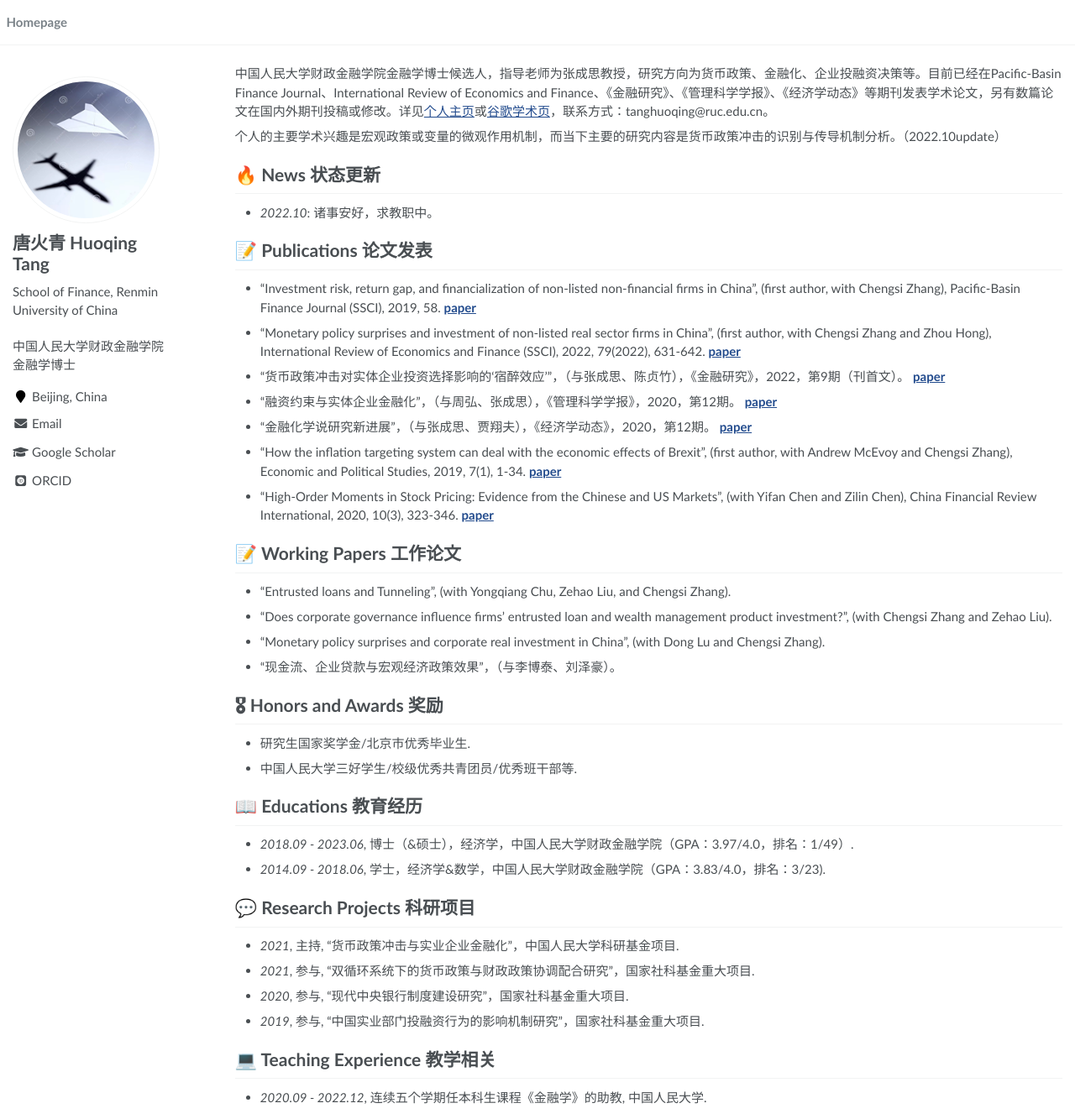
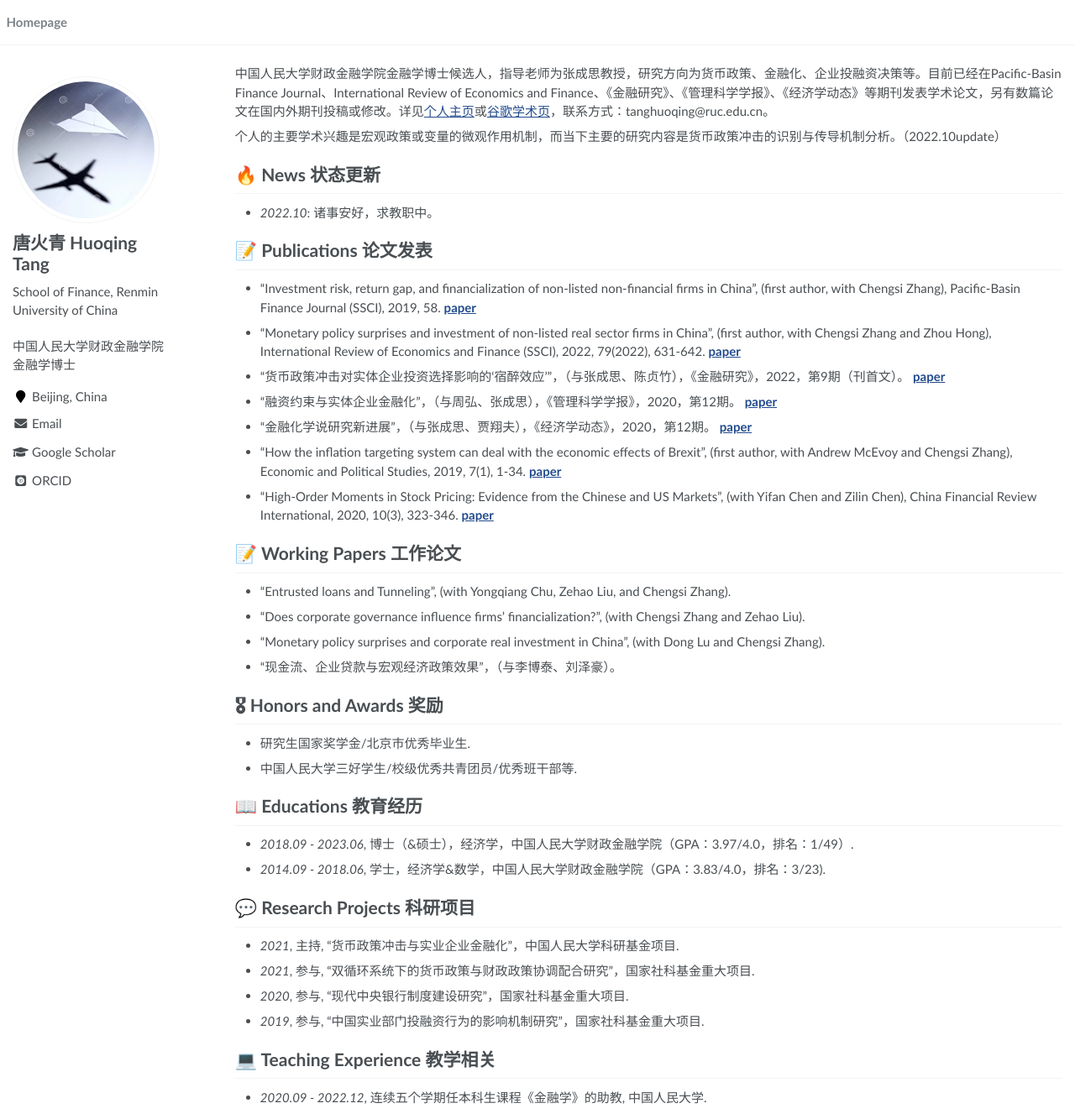
Before and after one commit to TangHuoqing/tanghq.github.io, a Jekyll site: the page built from _pages/about.md, in a window 1280 px wide and 1333 px high. Shown: the whole window at 84% size. Built offline with Jekyll 4.4.1, drawn with Linux system fonts in a browser that asks for light colours; some web fonts are replaced.

Commit message:
Update about.md

```diff
--- a/_pages/about.md
+++ b/_pages/about.md
@@ -44,7 +44,7 @@ redirect_from:
 # 📝 Working Papers 工作论文
 - “Entrusted loans and Tunneling”, (with Yongqiang Chu, Zehao Liu, and Chengsi Zhang).
 
-- “Does corporate governance influence firms’ entrusted loan and wealth management product investment?”, (with Chengsi Zhang and Zehao Liu).
+- “Does corporate governance influence firms’ financialization?”, (with Chengsi Zhang and Zehao Liu).
 
 - “Monetary policy surprises and corporate real investment in China”, (with Dong Lu and Chengsi Zhang).
 
```
